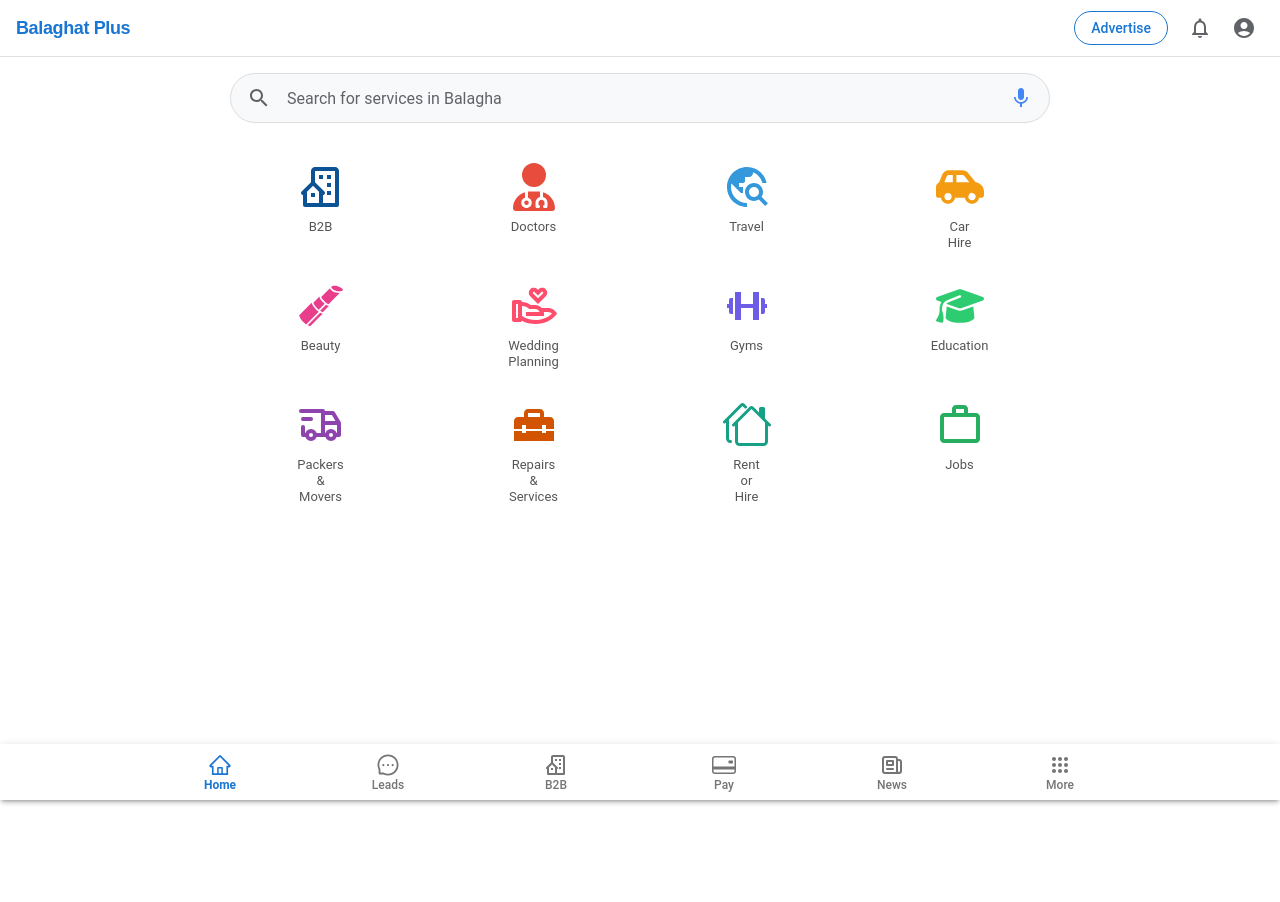
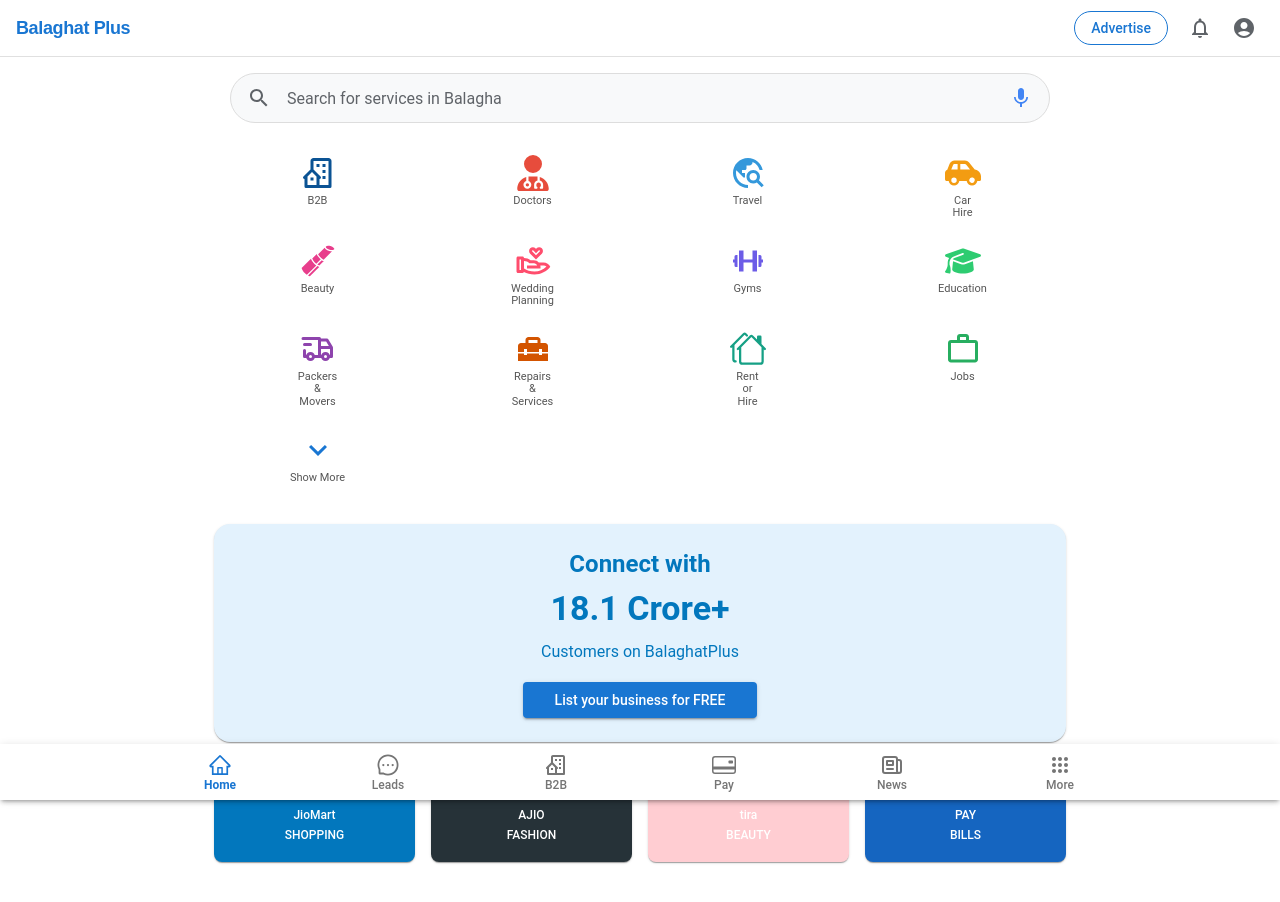
Before and after one commit to sumit021196/balaghatpluss, a React (Vite) app: page / in a window 1280 px wide. Shown: the top 902 px of the page. Before the commit the page ends 800 px from the top, so only its background shows below. Built offline with nearby package versions, Linux system fonts and the light colour scheme.

Commit message:
size reduce

```diff
--- a/src/pages/Home.jsx
+++ b/src/pages/Home.jsx
@@ -1,15 +1,15 @@
 import React from 'react';
-import { Grid, Typography, Box, Container } from '@mui/material';
+import { Grid, Typography, Box, Container, Button, Paper } from '@mui/material';
 import { styled } from '@mui/material/styles';
 import SearchBar from '../SearchBar';
 import { useNavigate } from 'react-router-dom';
 import { BiBuildingHouse, BiDumbbell } from 'react-icons/bi';
-import { FaUserDoctor, FaCarSide, FaGraduationCap } from 'react-icons/fa6';
-import { MdTravelExplore, MdHomeRepairService } from 'react-icons/md';
+import { FaUserDoctor, FaCarSide, FaGraduationCap, FaMoneyBillWave } from 'react-icons/fa6';
+import { MdTravelExplore, MdHomeRepairService, MdExpandMore } from 'react-icons/md';
 import { GiLipstick } from 'react-icons/gi';
-import { RiHandHeartLine } from 'react-icons/ri';
+import { RiHandHeartLine, RiHomeHeartFill } from 'react-icons/ri';
 import { TbTruckDelivery } from 'react-icons/tb';
-import { BsHouses } from 'react-icons/bs';
+import { BsHouses, BsBuildingsFill } from 'react-icons/bs';
 import { MdWorkOutline } from 'react-icons/md';
 
 const ServiceItem = styled(Box)(({ theme }) => ({
@@ -19,7 +19,7 @@ const ServiceItem = styled(Box)(({ theme }) => ({
   flexDirection: 'column',
   alignItems: 'center',
   cursor: 'pointer',
-  padding: theme.spacing(2),
+  padding: theme.spacing(1),
   '&:hover': {
     backgroundColor: 'rgba(0, 0, 0, 0.04)',
     '& .service-icon': {
@@ -29,12 +29,12 @@ const ServiceItem = styled(Box)(({ theme }) => ({
 }));
 
 const IconWrapper = styled('div')({
-  width: '48px',
-  height: '48px',
+  width: '36px',
+  height: '36px',
   display: 'flex',
   alignItems: 'center',
   justifyContent: 'center',
-  marginBottom: '8px',
+  marginBottom: '4px',
   '& svg': {
     width: '100%',
     height: '100%',
@@ -44,6 +44,27 @@ const IconWrapper = styled('div')({
     transition: 'transform 0.2s ease-in-out',
   }
 });
+
+const PromotionalCard = styled(Paper)(({ theme }) => ({
+  padding: theme.spacing(3),
+  backgroundColor: '#e3f2fd',
+  borderRadius: theme.spacing(2),
+  marginTop: theme.spacing(4),
+  textAlign: 'center',
+}));
+
+const AppCard = styled(Paper)(({ bgcolor }) => ({
+  padding: '16px',
+  backgroundColor: bgcolor,
+  borderRadius: '8px',
+  color: 'white',
+  textAlign: 'center',
+  cursor: 'pointer',
+  transition: 'transform 0.2s ease-in-out',
+  '&:hover': {
+    transform: 'translateY(-4px)',
+  },
+}));
 
 const services = [
   {
@@ -105,11 +126,36 @@ const services = [
     icon: <MdWorkOutline className="service-icon" style={{ color: '#27AE60' }} />,
     title: 'Jobs',
     path: '/jobs'
+  },
+  {
+    icon: <FaMoneyBillWave className="service-icon" style={{ color: '#2980B9' }} />,
+    title: 'Loans',
+    path: '/loans'
+  },
+  {
+    icon: <RiHomeHeartFill className="service-icon" style={{ color: '#C0392B' }} />,
+    title: 'Real\nEstate',
+    path: '/real-estate'
+  },
+  {
+    icon: <BsBuildingsFill className="service-icon" style={{ color: '#8E44AD' }} />,
+    title: 'PG/Hostel',
+    path: '/pg-hostel'
   }
+];
+
+const promotionalApps = [
+  { title: 'JioMart\nSHOPPING', bgcolor: '#0277bd' },
+  { title: 'AJIO\nFASHION', bgcolor: '#263238' },
+  { title: 'tira\nBEAUTY', bgcolor: '#ffcdd2' },
+  { title: 'PAY\nBILLS', bgcolor: '#1565c0' }
 ];
 
 const Home = () => {
   const navigate = useNavigate();
+  const [showAllServices, setShowAllServices] = React.useState(false);
+
+  const displayedServices = showAllServices ? services : services.slice(0, 12);
 
   return (
     <Container maxWidth="md" sx={{ pb: 8 }}>
@@ -117,8 +163,8 @@ const Home = () => {
         <Box sx={{ mb: 3, px: 2 }}>
           <SearchBar />
         </Box>
-        <Grid container>
-          {services.map((service, index) => (
+        <Grid container spacing={1}>
+          {displayedServices.map((service, index) => (
             <Grid item xs={3} key={index}>
               <ServiceItem onClick={() => navigate(service.path)}>
                 <IconWrapper>
@@ -128,8 +174,8 @@ const Home = () => {
                   variant="caption"
                   component="div"
                   sx={{
-                    fontSize: '13px',
-                    lineHeight: 1.2,
+                    fontSize: '11px',
+                    lineHeight: 1.1,
                     color: '#555',
                     whiteSpace: 'pre-line',
                     textAlign: 'center',
@@ -140,6 +186,71 @@ const Home = () => {
               </ServiceItem>
             </Grid>
           ))}
+          {!showAllServices && (
+            <Grid item xs={3}>
+              <ServiceItem onClick={() => setShowAllServices(true)}>
+                <IconWrapper>
+                  <MdExpandMore className="service-icon" style={{ color: '#1976d2' }} />
+                </IconWrapper>
+                <Typography
+                  variant="caption"
+                  component="div"
+                  sx={{
+                    fontSize: '11px',
+                    lineHeight: 1.1,
+                    color: '#555',
+                    whiteSpace: 'pre-line',
+                    textAlign: 'center',
+                  }}
+                >
+                  Show More
+                </Typography>
+              </ServiceItem>
+            </Grid>
+          )}
+        </Grid>
+
+        <PromotionalCard>
+          <Typography variant="h5" sx={{ color: '#0277bd', fontWeight: 'bold', mb: 1 }}>
+            Connect with
+          </Typography>
+          <Typography variant="h4" sx={{ color: '#0277bd', fontWeight: 'bold', mb: 1 }}>
+            18.1 Crore+
+          </Typography>
+          <Typography variant="subtitle1" sx={{ color: '#0277bd', mb: 2 }}>
+            Customers on BalaghatPlus
+          </Typography>
+          <Button
+            variant="contained"
+            sx={{
+              bgcolor: '#1976d2',
+              '&:hover': { bgcolor: '#1565c0' },
+              borderRadius: '4px',
+              textTransform: 'none',
+              px: 4,
+            }}
+          >
+            List your business for FREE
+          </Button>
+        </PromotionalCard>
+
+        <Grid container spacing={2} sx={{ mt: 4 }}>
+          {promotionalApps.map((app, index) => (
+            <Grid item xs={3} key={index}>
+              <AppCard bgcolor={app.bgcolor}>
+                <Typography
+                  variant="caption"
+                  sx={{
+                    display: 'block',
+                    whiteSpace: 'pre-line',
+                    fontWeight: 500
+                  }}
+                >
+                  {app.title}
+                </Typography>
+              </AppCard>
+            </Grid>
+          ))}
         </Grid>
       </Box>
     </Container>
```
